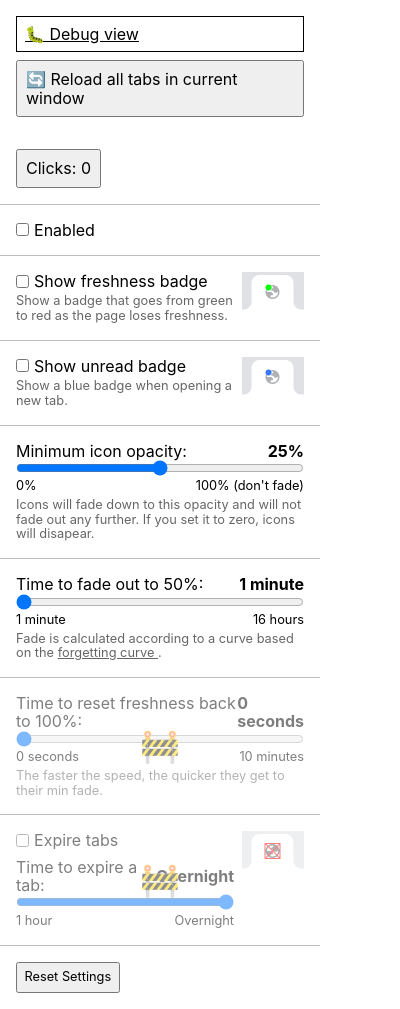
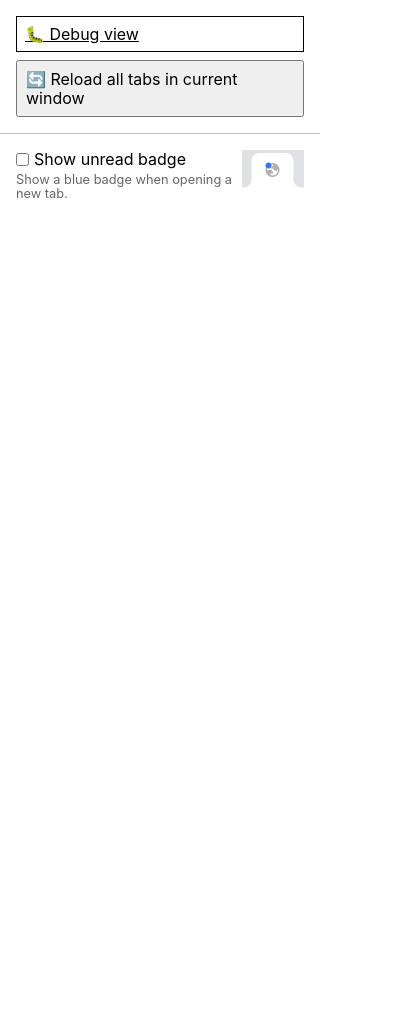
Before and after one commit to markmiro/ghost-tabs-chrome-extension, a browser extension: page popup.html in a window 400 px wide. After the commit the page ends 844 px from the top, so only its background shows below. Drawn offline with Linux system fonts and the light colour scheme.

Commit message:
Remove unused items for now

```diff
--- a/popup.html
+++ b/popup.html
@@ -16,40 +16,6 @@
       <div class="pa3 flex flex-column" style="gap: 0.5em">
         <a href="popup-debug.html" class="pa2 ba">🐛 Debug view</a>
         <button id="js-reload-all">🔄 Reload all tabs in current window</button>
-      </div>
-
-      <div class="pa3">
-        <button id="js-counter">Clicks: 0</button>
-      </div>
-
-      <hr />
-
-      <div class="pa3">
-        <label class="flex items-center" style="gap: 0.5ch">
-          <input type="checkbox" id="js-enabled" /> Enabled
-        </label>
-      </div>
-
-      <hr />
-
-      <div class="pa3 flex justify-between">
-        <div class="flex-grow-1">
-          <label class="flex items-center" style="gap: 0.5ch">
-            <input type="checkbox" /> Show freshness badge
-          </label>
-          <small class="db mt1 o-60">
-            Show a badge that goes from green to red as the page loses
-            freshness.
-          </small>
-        </div>
-        <div class="ml2"></div>
-        <div class="flex-shrink-0">
-          <img
-            src="img/generated/preview-earth-black-fresh-full.png"
-            width="62"
-            height="40"
-          />
-        </div>
       </div>
 
       <hr />
@@ -72,140 +38,6 @@
           />
         </div>
       </div>
-
-      <hr />
-
-      <div class="pa3">
-        <label>
-          <div class="flex justify-between items-center">
-            <span>Minimum icon opacity:</span>
-            <b>25%</b>
-          </div>
-          <!-- 0%, 5%, 10%, 25%, 50%, 100% (don't fade) -->
-          <input
-            class="w-100"
-            type="range"
-            min="0"
-            max="6"
-            step="1"
-            value="3"
-          />
-          <small class="flex justify-between">
-            <div class="flex-shrink-0">0%</div>
-            <div class="flex-shrink-0">100% (don't fade)</div>
-          </small>
-        </label>
-        <small class="db mt1 o-60">
-          Icons will fade down to this opacity and will not fade out any
-          further. If you set it to zero, icons will disapear.
-        </small>
-      </div>
-
-      <hr />
-
-      <div class="pa3">
-        <label>
-          <div class="flex justify-between items-center">
-            <span>Time to fade out to 50%:</span>
-            <!-- 1 minute, 15 minutes, 30 minutes, 1 hours, 2 hours, 4 hours, 8 hours, 16 hours -->
-            <b>1 minute</b>
-          </div>
-          <input
-            class="w-100"
-            type="range"
-            min="0"
-            max="7"
-            step="1"
-            value="0"
-          />
-          <small class="flex justify-between">
-            <div class="flex-shrink-0">1 minute</div>
-            <div class="flex-shrink-0">16 hours</div>
-          </small>
-        </label>
-        <small class="db mt1 o-60">
-          Fade is calculated according to a curve based on the
-          <a
-            href="https://en.wikipedia.org/wiki/Forgetting_curve"
-            target="_blank"
-          >
-            forgetting curve </a
-          >.
-        </small>
-      </div>
-
-      <hr />
-
-      <div class="pa3 tbd">
-        <label>
-          <div class="flex justify-between items-center">
-            <span>Time to reset freshness back to 100%:</span>
-            <!-- 0 seconds, 1 second, 2 seconds, 5 seconds, 10 seconds, 30 seconds, 1 minute, 2 minutes, 5 minutes, 10 minutes -->
-            <b>0 seconds</b>
-          </div>
-          <input
-            class="w-100"
-            type="range"
-            min="0"
-            max="9"
-            step="1"
-            value="0"
-          />
-          <small class="flex justify-between">
-            <div class="flex-shrink-0">0 seconds</div>
-            <div class="flex-shrink-0">10 minutes</div>
-          </small>
-        </label>
-        <small class="db mt1 o-60">
-          The faster the speed, the quicker they get to their min fade.
-        </small>
-      </div>
-
-      <hr />
-
-      <div class="pa3 flex justify-between tbd">
-        <div class="flex-grow-1">
-          <label class="flex items-center" style="gap: 0.5ch">
-            <input type="checkbox" /> Expire tabs
-          </label>
-          <div class="mt2"></div>
-          <label>
-            <div class="flex justify-between items-center">
-              <span>Time to expire a tab:</span>
-              <!-- 1 hour, 2 hours, 4 hours, 8 hours, 16 hours, overnight -->
-              <b class="b rounded">Overnight</b>
-            </div>
-            <input
-              class="w-100"
-              type="range"
-              min="0"
-              max="5"
-              step="1"
-              value="5"
-            />
-            <small class="flex justify-between">
-              <div class="flex-shrink-0">1 hour</div>
-              <div class="flex-shrink-0">Overnight</div>
-            </small>
-          </label>
-          <!-- <div class="mt2"></div> -->
-          <!-- <button>Close expired tabs</button> -->
-        </div>
-        <div class="ml2"></div>
-        <div class="flex-shrink-0">
-          <img
-            src="img/generated/preview-earth-black-expired-full.png"
-            width="62"
-            height="40"
-          />
-        </div>
-      </div>
-
-      <hr />
-
-      <small class="pa3 flex justify-between items-center">
-        <button>Reset Settings</button>
-      </small>
     </form>
     <script src="js/popup.js" type="module"></script>
   </body>
```
